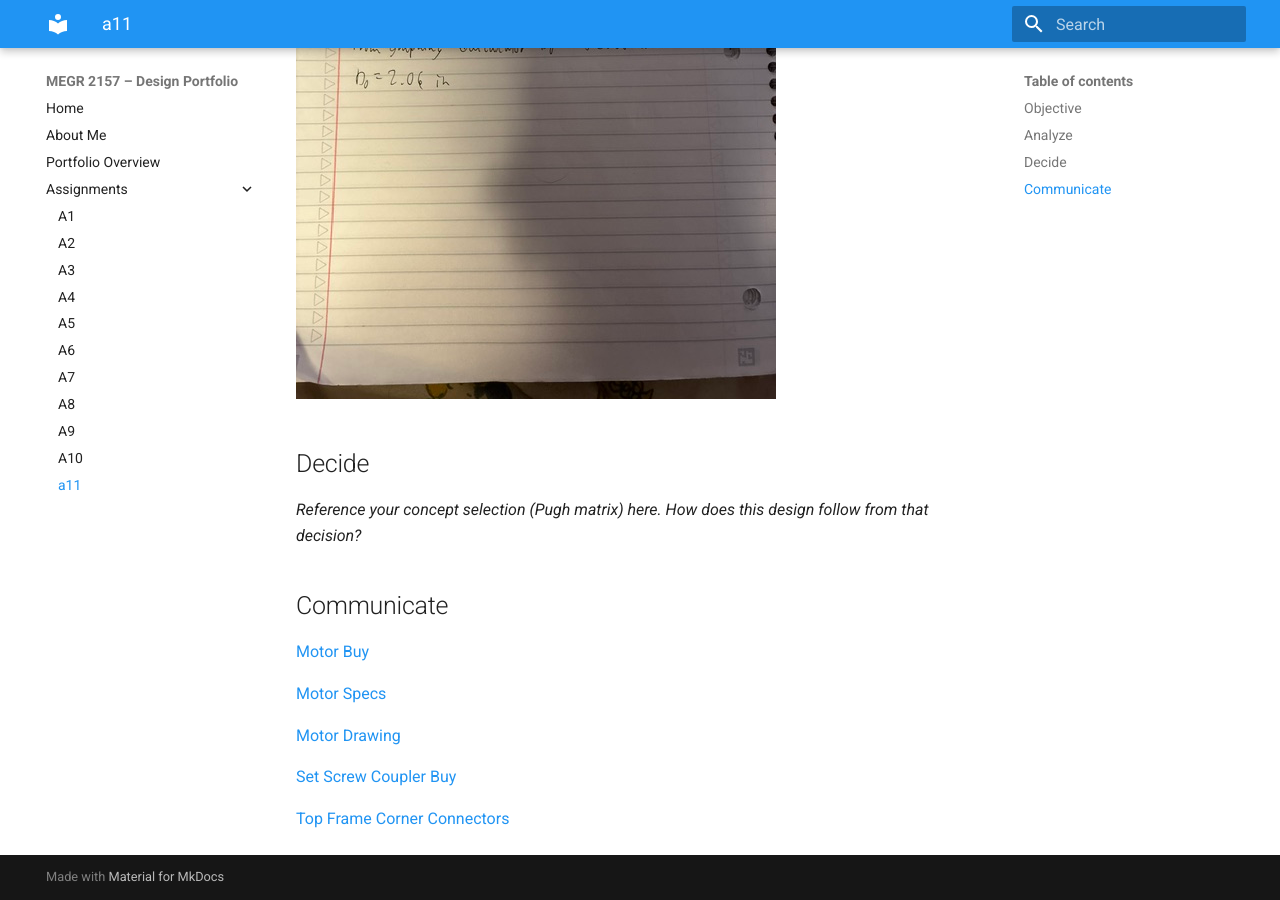
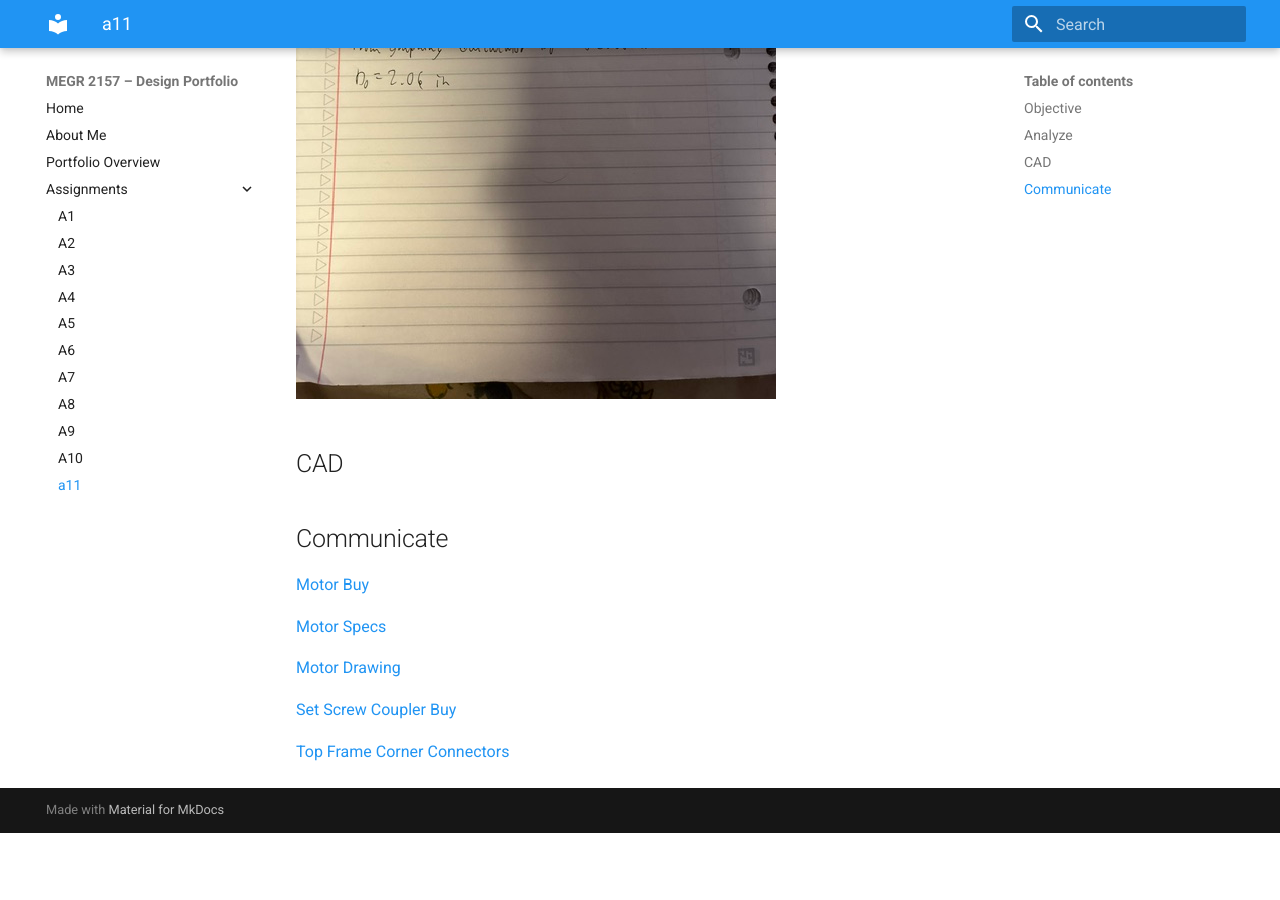
Before and after one commit to AidenGrake/megr2157-portfolio, an MkDocs documentation site: the page built from docs/assignments/a11/index.md, in a window 1280 px wide and 900 px high, scrolled down 2978 px. Built offline with MkDocs 1.6.1 and Material for MkDocs 9.7.7, drawn with Linux system fonts in a browser that asks for light colours; after the commit the page ends 3811 px from its top, so only the background shows below that.

Commit message:
Update index.md by modifying sections
Removed the 'Decide' section and added 'CAD' section.

```diff
--- a/docs/assignments/a11/index.md
+++ b/docs/assignments/a11/index.md
@@ -18,8 +18,7 @@ For the coupler I needed to determine the necessary outer diameter to support th
 
 ![Coupler Math](Coupler.jpeg)
 
-## Decide
-_Reference your concept selection (Pugh matrix) here. How does this design follow from that decision?_
+## CAD
 
 ## Communicate
 [Motor Buy](https://www.automationdirect.com/adc/shopping/catalog/motion_control/stepper_systems/single_shaft_stepper_motors/stp-mtrac-23044)
```
